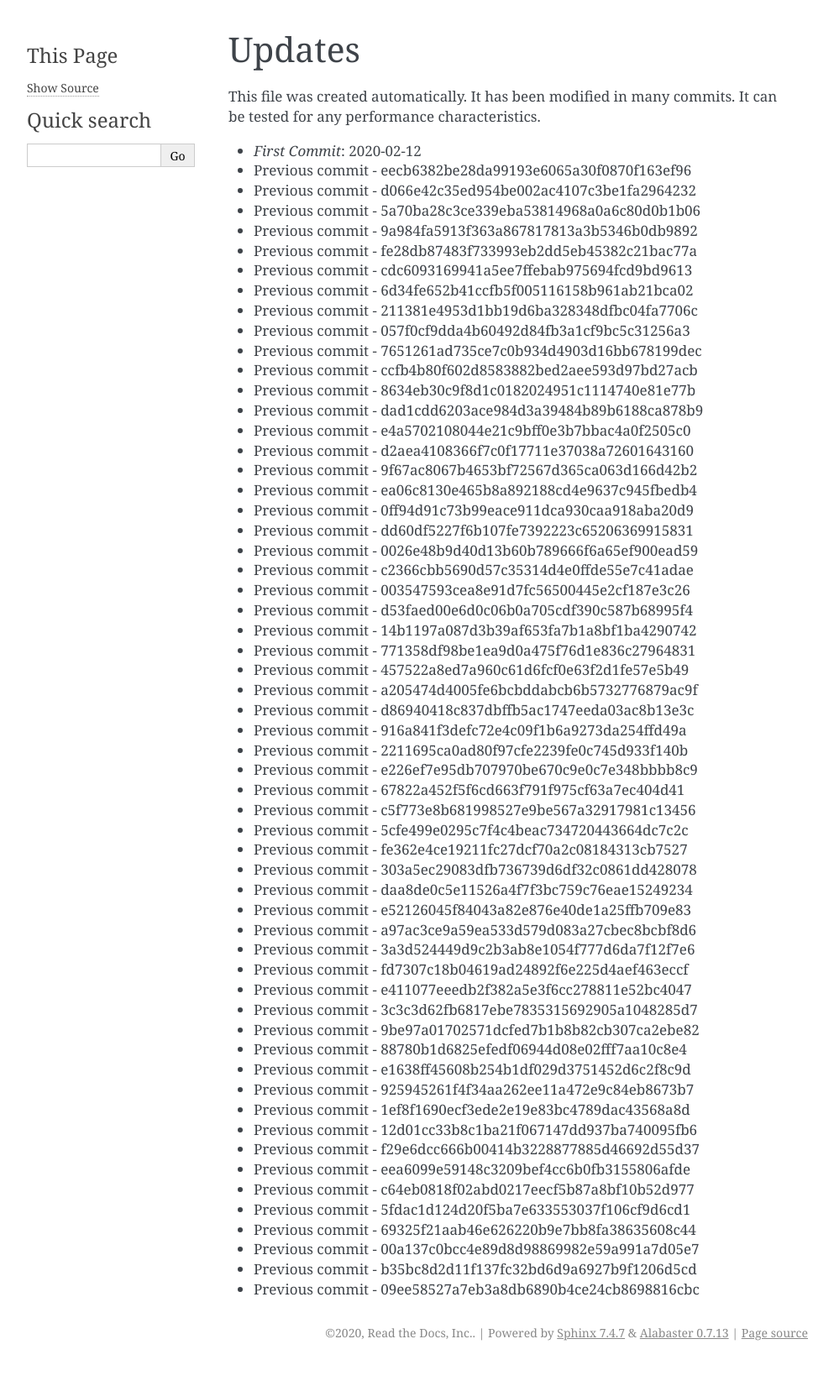
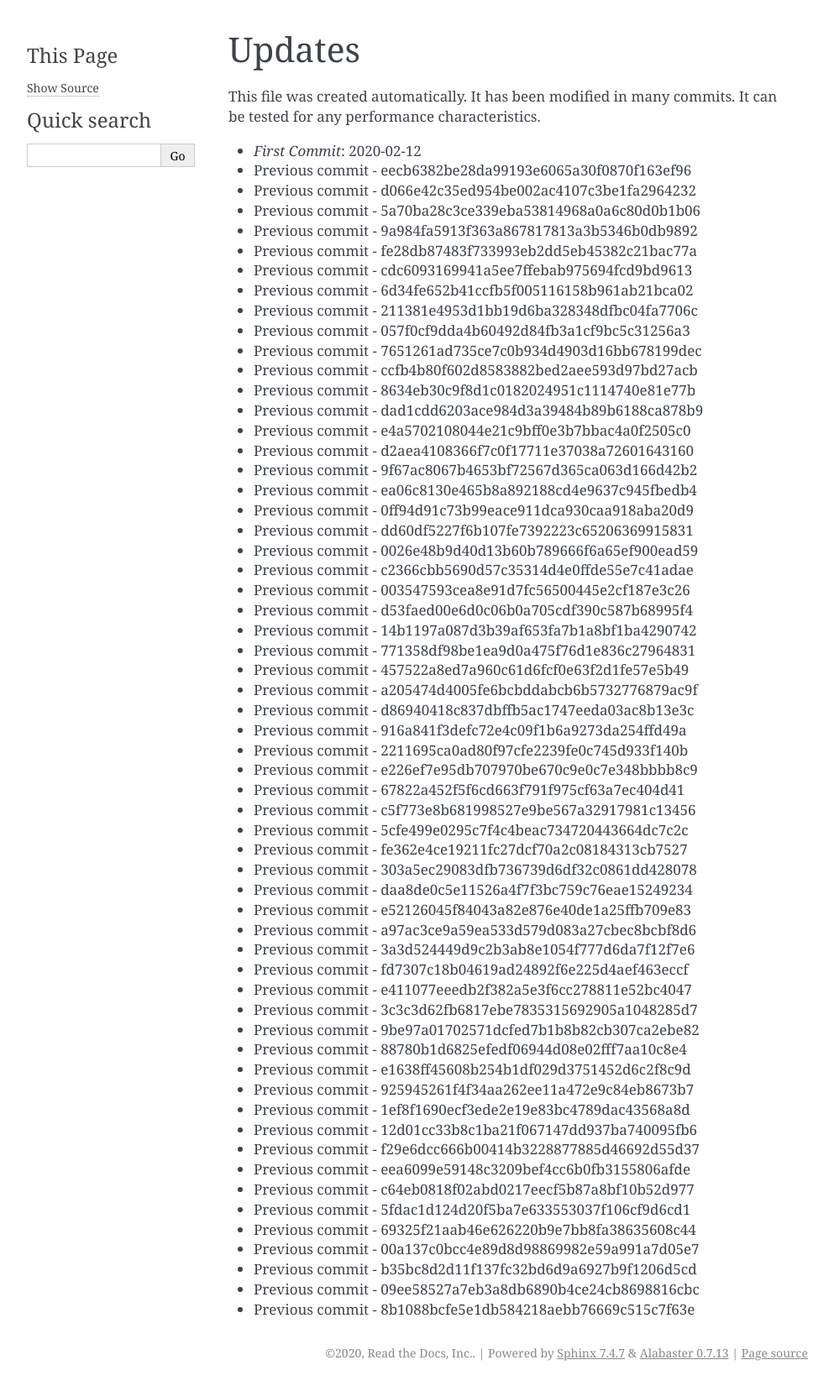
Before and after one commit to readthedocs/rtd-git-stresstest, a Sphinx documentation site: the page built from docs/updates.rst, in a window 1280 px wide. Shown: the whole page at 84% size, without its empty margins (148-1141 px from the left). Built offline with Sphinx 7.4.7, drawn with Linux system fonts in a browser that asks for light colours; before the commit the page ends 1627 px from its top, so only the background shows below that.

Commit message:
Generating commit from previous: 8b1088bcfe5e1db584218aebb76669c515c7f63e

```diff
--- a/docs/updates.rst
+++ b/docs/updates.rst
@@ -63,3 +63,4 @@ It can be tested for any performance characteristics.
 * Previous commit - 00a137c0bcc4e89d8d98869982e59a991a7d05e7
 * Previous commit - b35bc8d2d11f137fc32bd6d9a6927b9f1206d5cd
 * Previous commit - 09ee58527a7eb3a8db6890b4ce24cb8698816cbc
+* Previous commit - 8b1088bcfe5e1db584218aebb76669c515c7f63e
```
